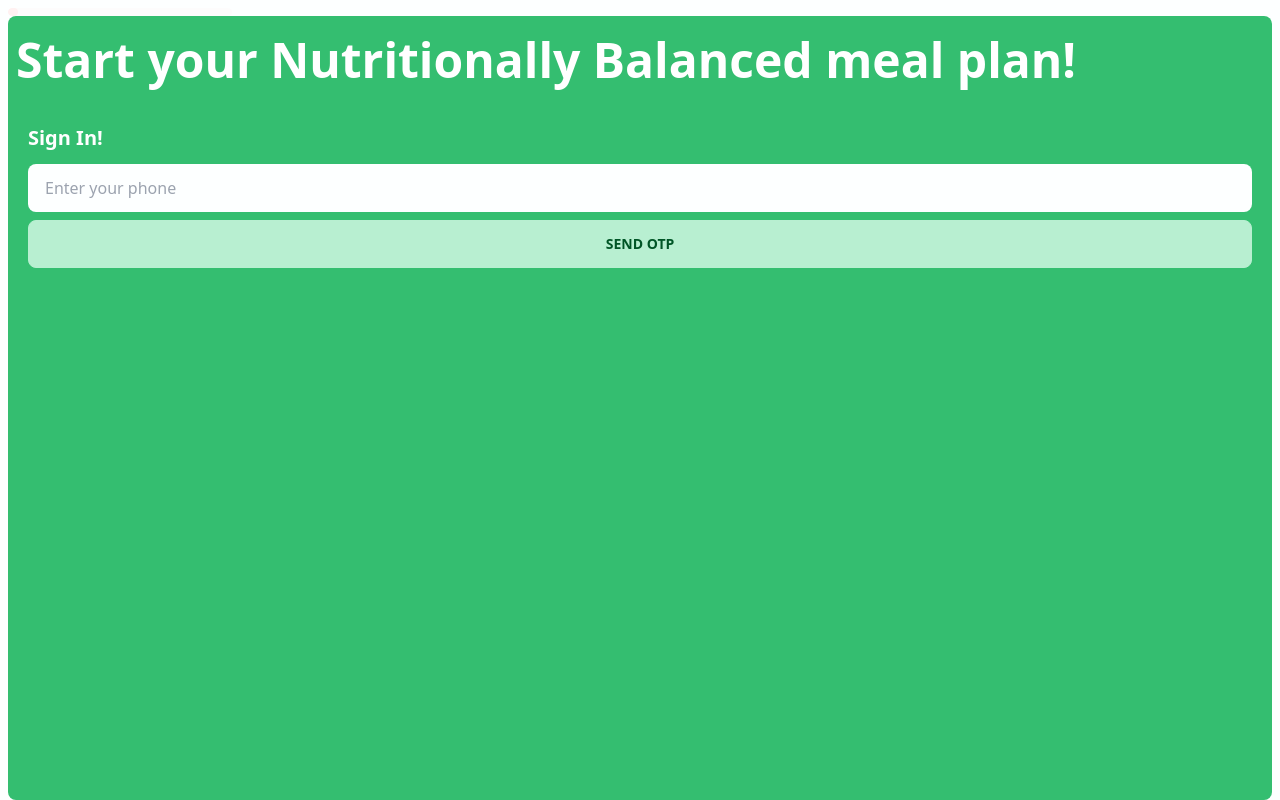
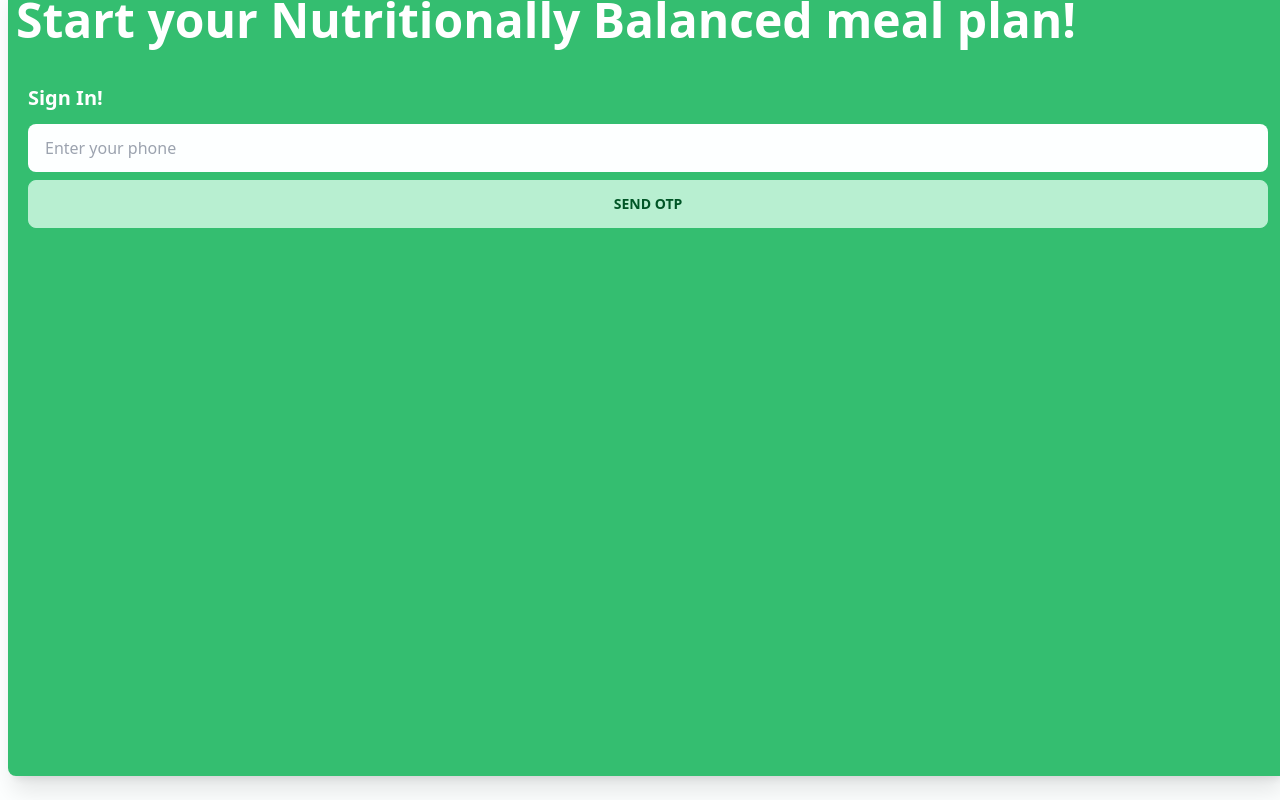
Before and after one commit to shashisrun/bp-meal-subs, a Next.js app: page /signin in a window 1280 px wide. Built offline with nearby package versions, Linux system fonts and the light colour scheme; no server answers.

Commit message:
sign page design updated

```diff
--- a/pages/signin.js
+++ b/pages/signin.js
@@ -75,7 +75,7 @@ export default function Signin() {
                         <ImageViewer src={signin3} width={1288} height={1364} classname='w-full' />
                     </div>
                 </div>
-                <div className='bg-primary w-full h-full rounded-lg pt-5 text-white'>
+                <div className='bg-primary w-full h-full rounded-lg pt-5 text-white -mt-10 z-10 absolute shadow-xl'>
                     <div className='px-2'>
                         <h1 className='text-5xl font-bold font-italic'>
                             Start your Nutritionally Balanced meal plan!
```
